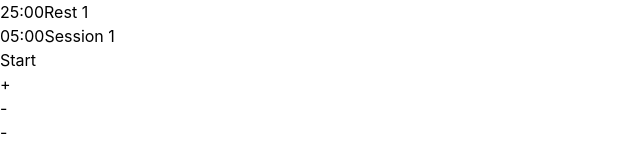
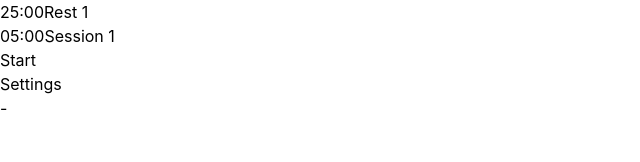
Before and after one commit to nandanpi/Pomodorly, a React (Create React App) app: page / in a window 1280 px wide. Shown: the top 162 px of the page, without its empty margins (0-640 px from the left). Built offline with nearby package versions, Linux system fonts and the light colour scheme.

Commit message:
Settings added

```diff
--- a/src/components/timer.jsx
+++ b/src/components/timer.jsx
@@ -18,7 +18,10 @@ const Timer = () => {
     const [showPermission, setShowPermission] = useState(false);
     const [quote, setQuote] = useState("");
     const [author, setAuthor] = useState("");
+    const [showSettings, setShowSettings] = useState(false);
     let interval = null;
+
+
     function toggleTimer() {
         setIsRunning(!isRunning);
         quoteAPI();
@@ -29,6 +32,7 @@ const Timer = () => {
         setIsRunning(false);
         setShowReset(false)
     }
+
     function inc(){
         if(currentTimer !== 0){
             if(!isRunning){
@@ -39,6 +43,7 @@ const Timer = () => {
                 setCurrentTimer(currentTimer+60);
         }
     }
+
     function dec(){
         if(!(currentTimer<=60)){
             if(!isRunning){
@@ -49,9 +54,11 @@ const Timer = () => {
                 setCurrentTimer(currentTimer-60);
         }
     }
+
     function pad(d){
         return (d < 10) ? '0' + d.toString() : d.toString();
     }
+
     useEffect(() => {
         if(isRunning){
             // eslint-disable-next-line react-hooks/exhaustive-deps
@@ -89,11 +96,13 @@ const Timer = () => {
             clearInterval(interval);
         }
     },[currentRestNumber, interval])
+
     function Continue(){
         console.log("Continue");
         setShowPermission(false);
         setIsRunning(!isRunning);
     }
+
     function notContinue(){
         console.log("Not Continue");
         setShowPermission(false);
@@ -125,9 +134,7 @@ const Timer = () => {
         }
 
     }
-    // useEffect(() => {
-    //     quoteAPI();
-    // },[])
+
     useEffect(() => {
         const onLoad = () => {
             quoteAPI();
@@ -138,6 +145,11 @@ const Timer = () => {
             window.removeEventListener('load', onLoad);
         };
     }, []);
+
+    function toggleSettings(){
+        setShowSettings(!showSettings);
+    }
+
     return(
         <>
             <div className={currentSessionNumber && nextSessionNumber === 1 ? "hidden" : "block"}>
@@ -158,12 +170,6 @@ const Timer = () => {
             <div>
                 <button onClick={resetTimer} className={showReset ? 'block' : 'hidden'}>Reset</button>
             </div>
-            <div>
-                <button onClick={inc}>+</button>
-            </div>
-            <div>
-                <button onClick={dec}>-</button>
-            </div>
             <div className={showPermission ? "block" : "hidden"}>
                 <button onClick={Continue}>
                     Yes
@@ -171,6 +177,20 @@ const Timer = () => {
                 <button onClick={notContinue}>
                     No
                 </button>
+            </div>
+            <div>
+                <button onClick={toggleSettings}>Settings</button>
+            </div>
+            <div className={showSettings ? "block" : "hidden"}>
+                <div>
+                    <button onClick={inc}>+</button>
+                </div>
+                <div>
+                    <button onClick={dec}>-</button>
+                </div>
+                <div>
+                    <button onClick={toggleSettings}>X</button>
+                </div>
             </div>
             <div>
                 <span>{quote}</span>
```
